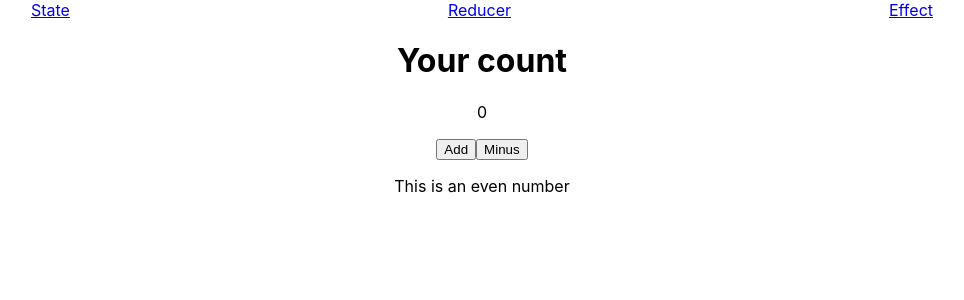
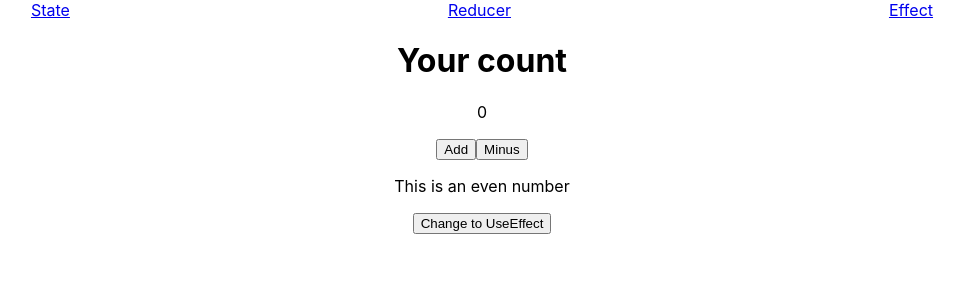
Before and after one commit to sudhansom/allHooksInReact, a React (Create React App) app: page /reducer in a window 1280 px wide. Shown: the top 300 px of the page, without its empty margins (158-1122 px from the left). Built offline with nearby package versions, Linux system fonts and the light colour scheme.

Commit message:
changed to another route thru navigate on button click

```diff
--- a/src/UseReducerHook.js
+++ b/src/UseReducerHook.js
@@ -1,4 +1,5 @@
 import React, { useReducer } from "react";
+import { useNavigate } from "react-router-dom";
 
 const reducer = (state, action) => {
   switch (action.type) {
@@ -23,7 +24,7 @@ const reducer = (state, action) => {
 
 function UseReducerHook() {
   const [state, dispatch] = useReducer(reducer, { count: 0, showText: true });
-
+  const navigate = useNavigate();
   return (
     <div>
       <h1>Your count</h1>
@@ -49,6 +50,13 @@ function UseReducerHook() {
           <p>This is an odd number</p>
         )}
       </div>
+      <button
+        onClick={() => {
+          navigate("/effect");
+        }}
+      >
+        Change to UseEffect
+      </button>
     </div>
   );
 }
```
